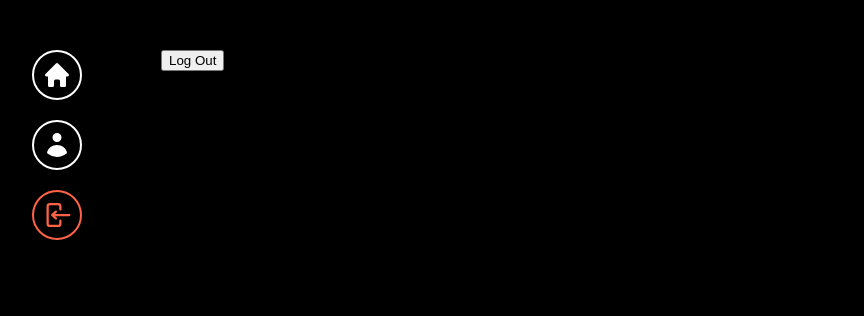
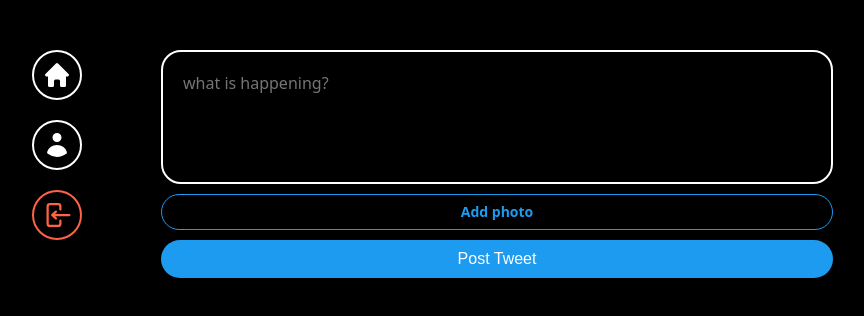
Before and after one commit to Beatnik01/Saltter, a React (Vite) app: page / in a window 1280 px wide. Shown: the top 316 px of the page, without its empty margins (237-1101 px from the left). Built offline with nearby package versions, Linux system fonts and the light colour scheme; no server answers; sample sign-in values are in the browser's storage.

Commit message:
connect DB & image upload

```diff
--- a/src/components/layout.tsx
+++ b/src/components/layout.tsx
@@ -58,12 +58,12 @@
               xmlns="http://www.w3.org/2000/svg"
               viewBox="0 0 20 20"
               fill="currentColor"
-              class="w-5 h-5"
+              className="w-5 h-5"
             >
               <path
-                fill-rule="evenodd"
+                fillRule="evenodd"
                 d="M9.293 2.293a1 1 0 011.414 0l7 7A1 1 0 0117 11h-1v6a1 1 0 01-1 1h-2a1 1 0 01-1-1v-3a1 1 0 00-1-1H9a1 1 0 00-1 1v3a1 1 0 01-1 1H5a1 1 0 01-1-1v-6H3a1 1 0 01-.707-1.707l7-7z"
-                clip-rule="evenodd"
+                clipRule="evenodd"
               />
             </svg>
           </MenuItem>
@@ -75,29 +75,28 @@
               xmlns="http://www.w3.org/2000/svg"
               viewBox="0 0 20 20"
               fill="currentColor"
-              class="w-5 h-5"
+              className="w-5 h-5"
             >
               <path d="M10 8a3 3 0 100-6 3 3 0 000 6zM3.465 14.493a1.23 1.23 0 00.41 1.412A9.957 9.957 0 0010 18c2.31 0 4.438-.784 6.131-2.1.43-.333.604-.903.408-1.41a7.002 7.002 0 00-13.074.003z" />
             </svg>
           </MenuItem>
         </Link>
-
         <MenuItem onClick={onLogOut} className="log-out">
           <svg
             xmlns="http://www.w3.org/2000/svg"
             viewBox="0 0 20 20"
             fill="currentColor"
-            class="w-5 h-5"
+            className="w-5 h-5"
           >
             <path
-              fill-rule="evenodd"
+              fillRule="evenodd"
               d="M3 4.25A2.25 2.25 0 015.25 2h5.5A2.25 2.25 0 0113 4.25v2a.75.75 0 01-1.5 0v-2a.75.75 0 00-.75-.75h-5.5a.75.75 0 00-.75.75v11.5c0 .414.336.75.75.75h5.5a.75.75 0 00.75-.75v-2a.75.75 0 011.5 0v2A2.25 2.25 0 0110.75 18h-5.5A2.25 2.25 0 013 15.75V4.25z"
-              clip-rule="evenodd"
+              clipRule="evenodd"
             />
             <path
-              fill-rule="evenodd"
+              fillRule="evenodd"
               d="M19 10a.75.75 0 00-.75-.75H8.704l1.048-.943a.75.75 0 10-1.004-1.114l-2.5 2.25a.75.75 0 000 1.114l2.5 2.25a.75.75 0 101.004-1.114l-1.048-.943h9.546A.75.75 0 0019 10z"
-              clip-rule="evenodd"
+              clipRule="evenodd"
             />
           </svg>
         </MenuItem>
--- /dev/null
+++ b/src/components/post-tweet-form.tsx
@@ -0,0 +1,118 @@
+import { addDoc, collection, updateDoc } from "firebase/firestore";
+import { useState } from "react";
+import styled from "styled-components";
+import { auth, db, storage } from "../firebase";
+import { getDownloadURL, ref, uploadBytes } from "firebase/storage";
+
+const Form = styled.form`
+  display: flex;
+  flex-direction: column;
+  gap: 10px;
+`;
+const TextArea = styled.textarea`
+  border: 2px solid white;
+  padding: 20px;
+  border-radius: 20px;
+  font-size: 16px;
+  color: white;
+  background-color: black;
+  width: 100%;
+  resize: none;
+  &::placeholder {
+    font: 16px;
+    font-family: system-ui, -apple-system, BlinkMacSystemFont, "Segoe UI", Roboto, Oxygen, Ubuntu,
+      Cantarell, "Open Sans", "Helvetica Neue", sans-serif;
+  }
+  &:focus {
+    outline: none;
+    border-color: #1d9bf0;
+  }
+`;
+const AttechFileButton = styled.label`
+  padding: 10px 0px;
+  color: #1d9bf0;
+  text-align: center;
+  border-radius: 20px;
+  border: 1px solid #1d9bf0;
+  font-size: 14px;
+  font-weight: 600;
+  cursor: pointer;
+`;
+const AttechFileInput = styled.input`
+  display: none;
+`;
+const SubmitBtn = styled.input`
+  background-color: #1d9bf0;
+  color: white;
+  border: none;
+  padding: 10px 0px;
+  border-radius: 20px;
+  font-size: 16px;
+  cursor: pointer;
+  &:hover,
+  &:active {
+    opacity: 0.8;
+  }
+`;
+
+export default function PostTweetForm() {
+  const [isLoading, setLoading] = useState(false);
+  const [tweet, setTweet] = useState("");
+  const [file, setFile] = useState<File | null>(null);
+  const onChange = (e: React.ChangeEvent<HTMLTextAreaElement>) => {
+    setTweet(e.target.value);
+  };
+  const onFileChange = (e: React.ChangeEvent<HTMLInputElement>) => {
+    const { files } = e.target;
+
+    if (files && files.length === 1) {
+      if (files[0].size > 1024 * 1024) {
+        return alert("Please choose a file smaller than 1MB.");
+      }
+      setFile(files[0]);
+    }
+  };
+  const onSubmit = async (e: React.FormEvent<HTMLFormElement>) => {
+    const user = auth.currentUser;
+    e.preventDefault();
+    if (!user || isLoading || tweet === "" || tweet.length > 180) return;
+    try {
+      setLoading(true);
+      const doc = await addDoc(collection(db, "tweets"), {
+        tweet,
+        createdAt: Date.now(),
+        username: user.displayName || "Anonymous",
+        userId: user.uid,
+      });
+      if (file) {
+        const locationRef = ref(storage, `tweets/${user.uid}-${user.displayName}/${doc.id}`);
+        const result = await uploadBytes(locationRef, file);
+        const url = await getDownloadURL(result.ref);
+        await updateDoc(doc, {
+          photo: url,
+        });
+      }
+      setTweet("");
+      setFile(null);
+    } catch (e) {
+      console.log(e);
+    } finally {
+      setLoading(false);
+    }
+  };
+  return (
+    <Form onSubmit={onSubmit}>
+      <TextArea
+        required
+        rows={5}
+        maxLength={180}
+        onChange={onChange}
+        value={tweet}
+        placeholder="what is happening?"
+      />
+      <AttechFileButton htmlFor="file">{file ? "Photo added ✅" : "Add photo"}</AttechFileButton>
+      <AttechFileInput onChange={onFileChange} type="file" id="file" accept="image/*" />
+      <SubmitBtn type="submit" value={isLoading ? "Posting..." : "Post Tweet"} />
+    </Form>
+  );
+}
--- a/src/firebase.ts
+++ b/src/firebase.ts
@@ -1,5 +1,7 @@
 import { initializeApp } from "firebase/app";
 import { getAuth } from "firebase/auth";
+import { getFirestore } from "firebase/firestore";
+import { getStorage } from "firebase/storage";
 
 const firebaseConfig = {
   apiKey: "AIzaSyBj0wCmL6Es9zUusROqMkcDzKELYDN5p7k",
@@ -12,3 +14,5 @@
 
 const app = initializeApp(firebaseConfig);
 export const auth = getAuth(app);
+export const storage = getStorage(app);
+export const db = getFirestore(app);
--- a/src/routes/home.tsx
+++ b/src/routes/home.tsx
@@ -1,12 +1,12 @@
-import { auth } from "../firebase";
+import styled from "styled-components";
+import PostTweetForm from "../components/post-tweet-form";
+
+const Wrapper = styled.div``;
 
 export default function Home() {
-  const logOut = () => {
-    auth.signOut();
-  };
   return (
-    <h1>
-      <button onClick={logOut}>Log Out</button>
-    </h1>
+    <Wrapper>
+      <PostTweetForm />
+    </Wrapper>
   );
 }
```
